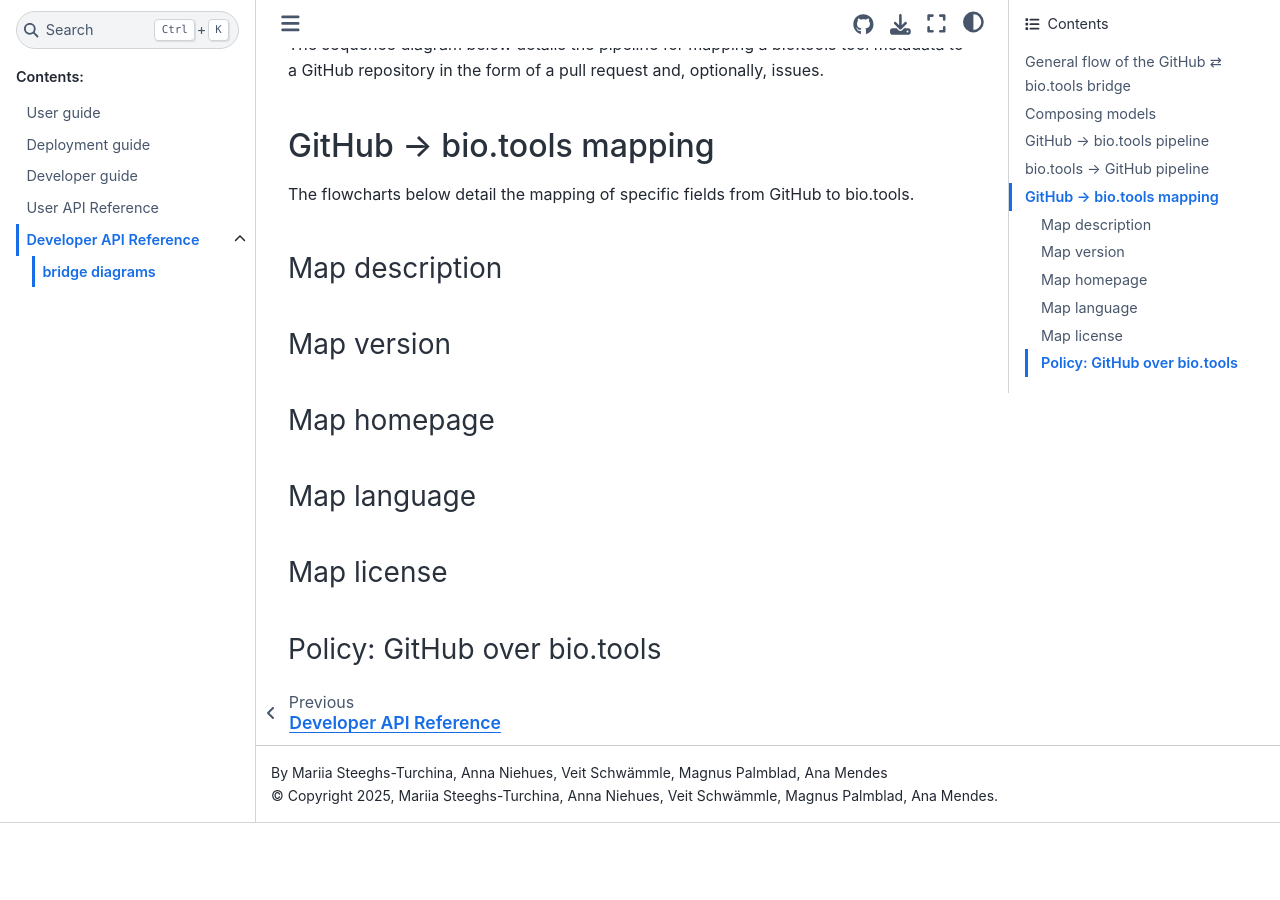
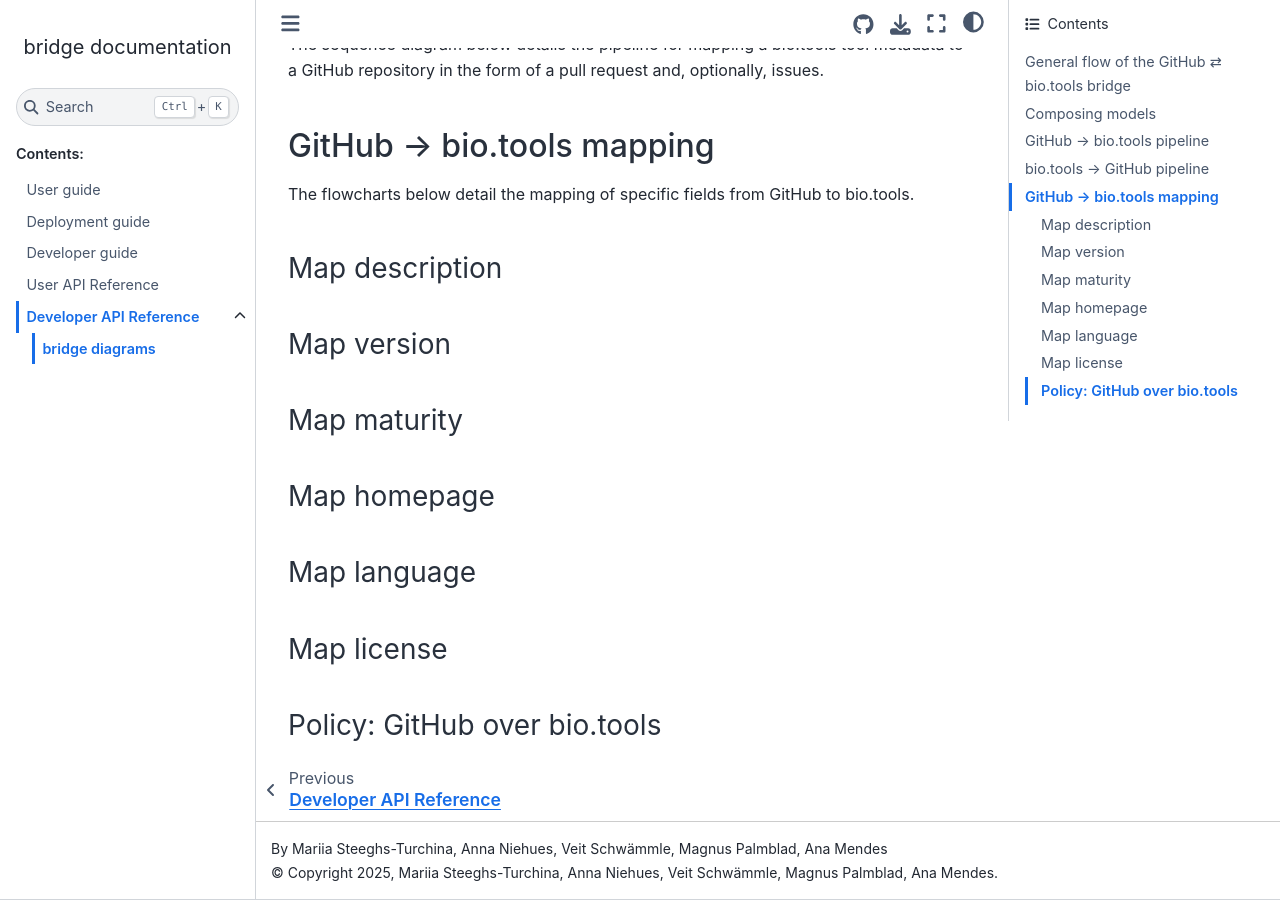
Before and after one commit to bio-tools/biohackathon2025, a Sphinx documentation site: the page built from docs/source/api_reference/diagrams.rst, in a window 1280 px wide and 900 px high, scrolled down 699 px. Built offline with Sphinx 7.4.7 and the Sphinx Book theme 1.1.4, drawn with Linux system fonts in a browser that asks for light colours; pages that are not in the unit, such as notebooks, are missing from menus; before the commit the page ends 1522 px from its top, so only the background shows below that.

Commit message:
doc: flowchart maturity

```diff
--- a/docs/source/api_reference/diagrams.rst
+++ b/docs/source/api_reference/diagrams.rst
@@ -54,6 +54,11 @@
 
 .. mermaid:: diagrams/gh2bt/version.mmd
 
+Map maturity
+~~~~~~~~~~~~~~
+
+.. mermaid:: diagrams/gh2bt/maturity.mmd
+
 Map homepage
 ~~~~~~~~~~~~~~
 
```
Also changed, not shown: 1 other file.
